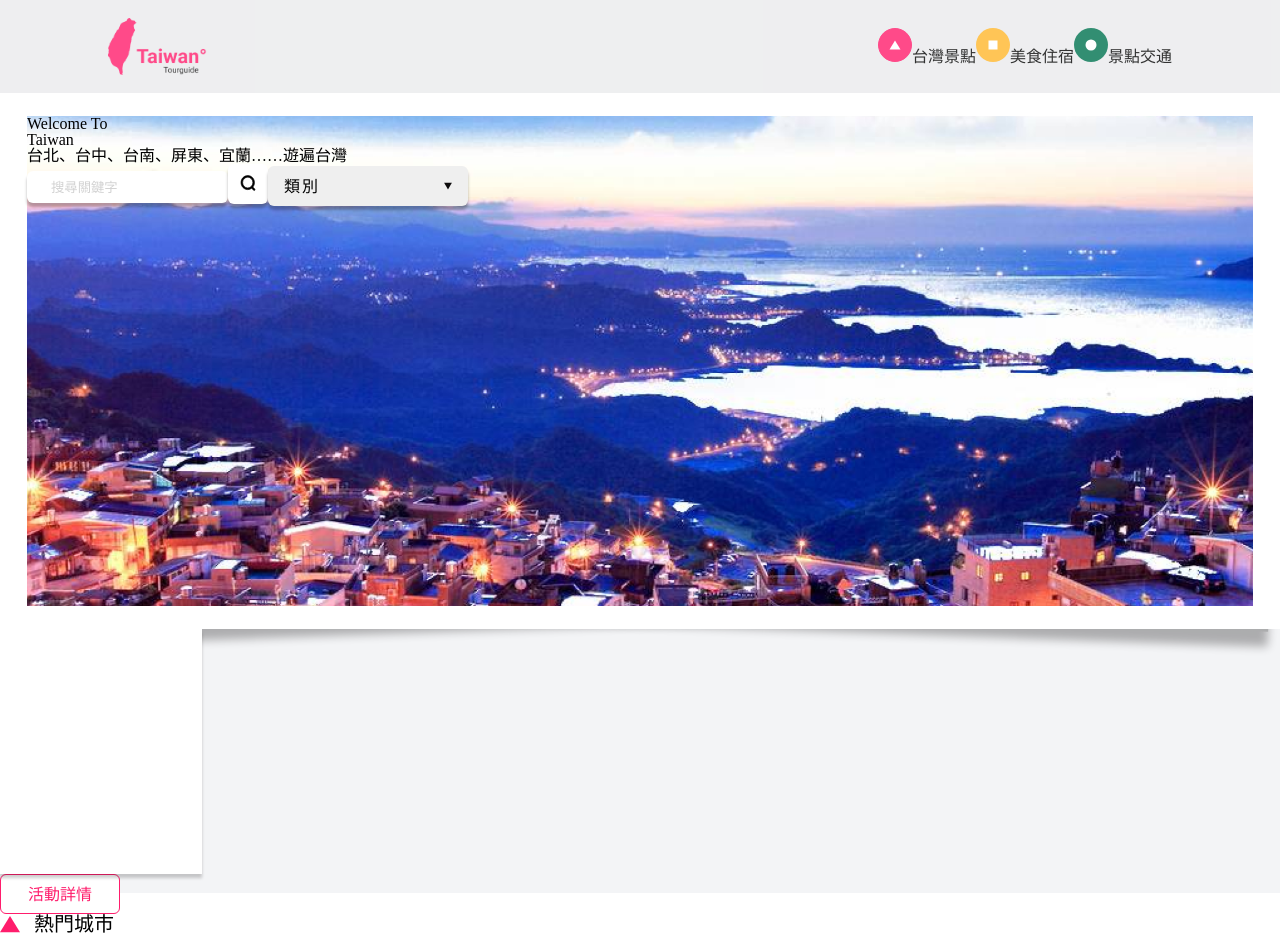
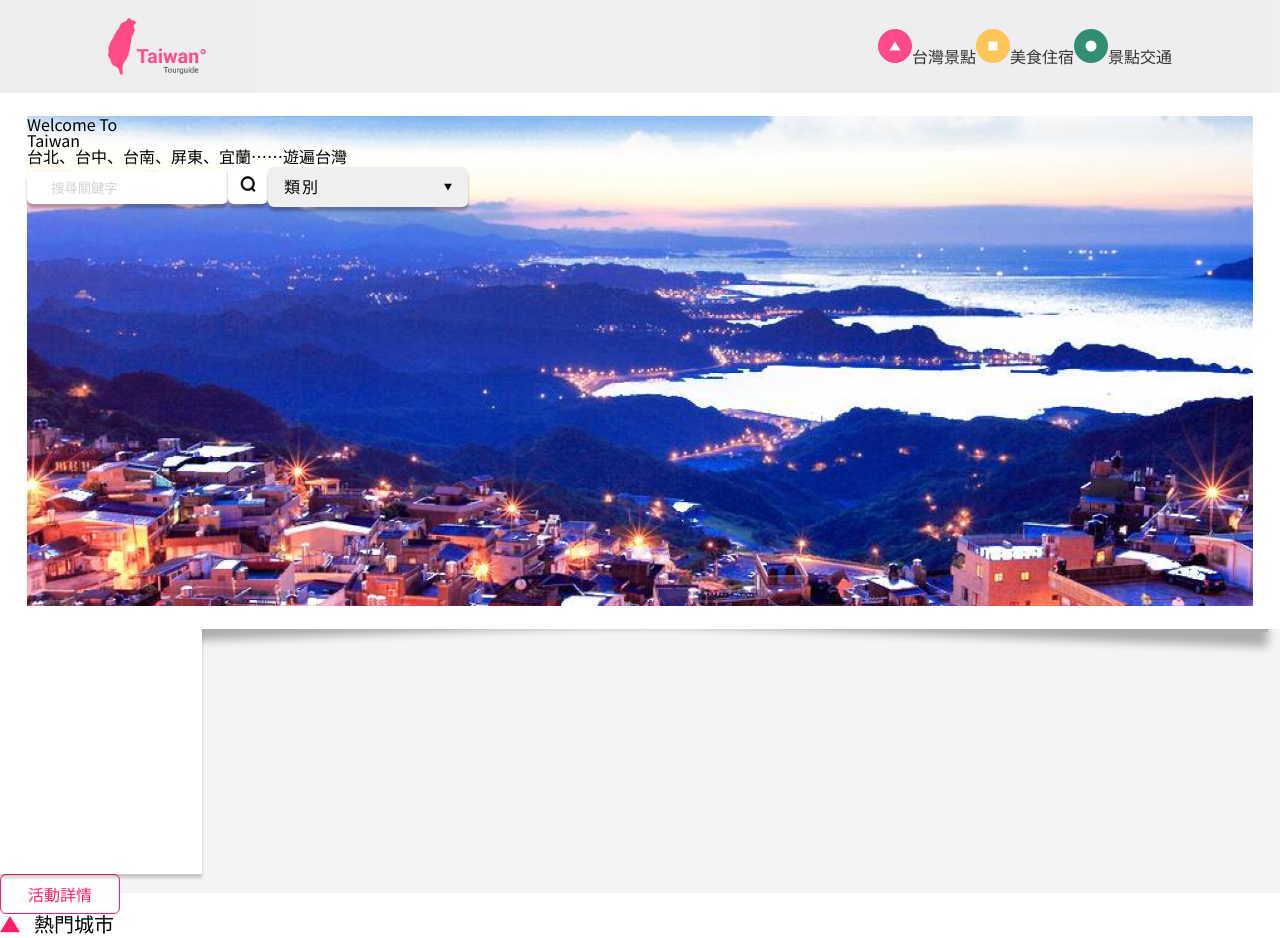
Before and after one commit to RuFrontEnd/Tour-Guide-Of-Taiwan-Attractions.io, a React (Create React App) app: page / in a window 1280 px wide. Built offline with nearby package versions, Linux system fonts and the light colour scheme.

Commit message:
globally change font family to notos

```diff
--- a/src/index.css
+++ b/src/index.css
@@ -7,9 +7,7 @@ body,
 
 body {
   margin: 0;
-  font-family: -apple-system, BlinkMacSystemFont, "Segoe UI", "Roboto", "Oxygen",
-    "Ubuntu", "Cantarell", "Fira Sans", "Droid Sans", "Helvetica Neue",
-    sans-serif;
+  font-family: "Noto Sans TC", sans-serif !important;
   -webkit-font-smoothing: antialiased;
   -moz-osx-font-smoothing: grayscale;
 }
--- a/src/variable/variable.js
+++ b/src/variable/variable.js
@@ -12,11 +12,12 @@ export const selectedShadowColor = "0px 2px 5px #C0C7D0;";
 export const seperateBarColor = "#F1F2F2";
 export const optionButtonColor = "#646466";
 export const blueGreen = "#38D0B7";
-export const notoSans = '"Noto Sans", sans-serif';
+export const notoSans = "'Noto Sans TC', sans-serif";
+export const roboto = "'Roboto', sans-serif";
 
 export const __0D0B0C__ = (opacity) =>
   `${opacity ? `rgba(13, 11, 12, ${opacity})` : "#0D0B0C"}`;
 export const __D2D2D2__ = (opacity) =>
   `${opacity ? `rgba(210, 210, 210, ${opacity})` : "#D2D2D2"}`;
-  export const __FF1D6C__ = (opacity) =>
+export const __FF1D6C__ = (opacity) =>
   `${opacity ? `rgba(255, 29, 108, ${opacity})` : "#FF1D6C"}`;
```
